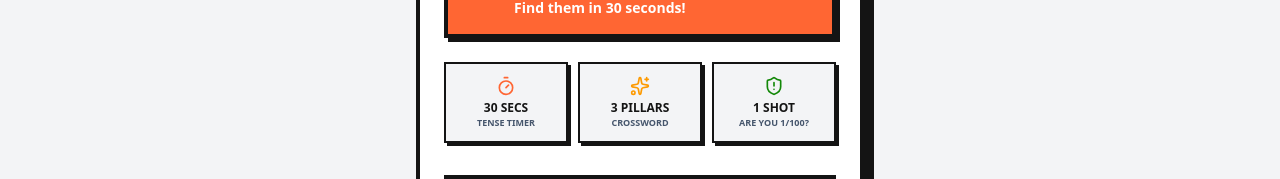
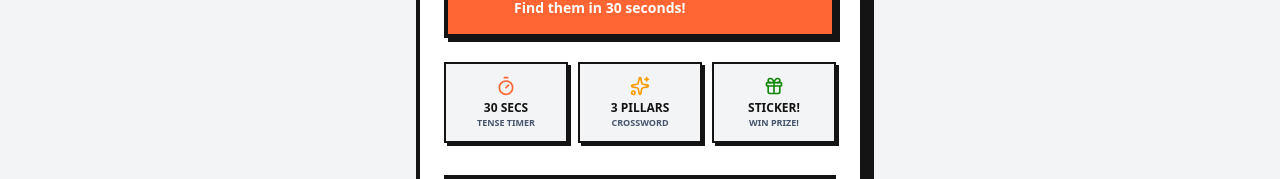
Before and after one commit to pushkar156/yi-shubharambh, a React (Vite) app: page / in a window 1280 px wide. Shown: the part 408-587 px from the top of the page. Built offline with nearby package versions, Linux system fonts and the light colour scheme; no server answers; the database is empty.

Commit message:
feat: add sticker prize notice to host board and player screens

```diff
--- a/src/components/HostScreen.tsx
+++ b/src/components/HostScreen.tsx
@@ -104,7 +104,7 @@ export const HostScreen: React.FC<HostScreenProps> = ({
             </h1>
 
             <p className="text-[#141414] text-lg font-bold">
-              Are you the <span className="bg-[#138808] text-white px-2 py-0.5 font-black border border-[#141414]">1 in 100</span> who can solve our brutal 3-pillar crossword?
+              Find all 3 pillars in under 30 seconds and win a cool <span className="bg-[#FF6633] text-white px-2 py-0.5 font-black border border-[#141414]">Yi Sticker</span>! 🎁
             </p>
           </div>
 
--- a/src/components/PlayerLanding.tsx
+++ b/src/components/PlayerLanding.tsx
@@ -1,7 +1,7 @@
 import React from 'react';
 import { APP_CONFIG } from '../config';
 import { BrandLogo } from './BrandLogo';
-import { Play, Flame, ShieldAlert, Timer, Sparkles, Lightbulb } from 'lucide-react';
+import { Play, Flame, ShieldAlert, Timer, Sparkles, Lightbulb, Gift } from 'lucide-react';
 
 interface PlayerLandingProps {
   sessionCode?: string;
@@ -65,9 +65,9 @@ export const PlayerLanding: React.FC<PlayerLandingProps> = ({
           </div>
 
           <div className="p-3 bg-[#F3F4F6] border-2 border-[#141414] shadow-[3px_3px_0px_0px_#141414] flex flex-col items-center">
-            <ShieldAlert className="w-5 h-5 text-[#138808] mb-1" />
-            <span className="text-xs font-black text-[#141414]">1 SHOT</span>
-            <span className="text-[9px] font-bold text-slate-600 uppercase">Are you 1/100?</span>
+            <Gift className="w-5 h-5 text-[#138808] mb-1" />
+            <span className="text-xs font-black text-[#141414]">STICKER!</span>
+            <span className="text-[9px] font-bold text-slate-600 uppercase">WIN PRIZE!</span>
           </div>
         </div>
 
--- a/src/components/PlayerResult.tsx
+++ b/src/components/PlayerResult.tsx
@@ -68,13 +68,16 @@ export const PlayerResult: React.FC<PlayerResultProps> = ({
 
         {/* Hero Result Title */}
         {isVictorious ? (
-          <div className="space-y-2">
+          <div className="space-y-3 w-full">
             <h1 className="text-3xl sm:text-4xl font-black tracking-tighter uppercase leading-tight">
               UNBELIEVABLE SPEED!
             </h1>
             <p className="text-[#141414] font-bold text-sm sm:text-base">
               You solved all 3 pillars in <span className="bg-[#138808] text-white px-2 py-0.5 font-black border border-[#141414]">{timeElapsed} seconds</span>!
             </p>
+            <div className="bg-[#FF6633] text-white border-2 border-[#141414] p-2.5 font-black text-xs uppercase tracking-tight shadow-[3px_3px_0px_0px_#141414] text-center">
+              🎉 Show this screen to the host to claim your Yi Sticker! 🎁
+            </div>
           </div>
         ) : (
           <div className="space-y-2">
```
